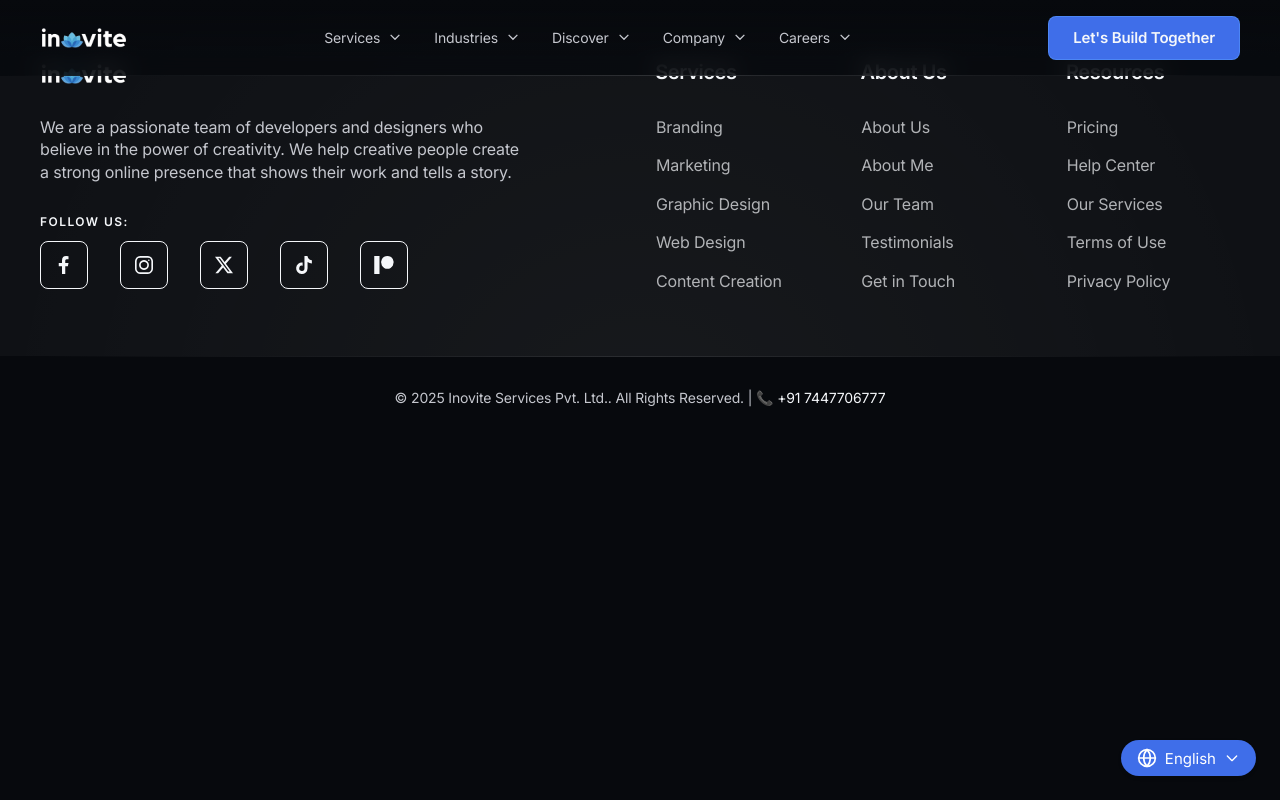
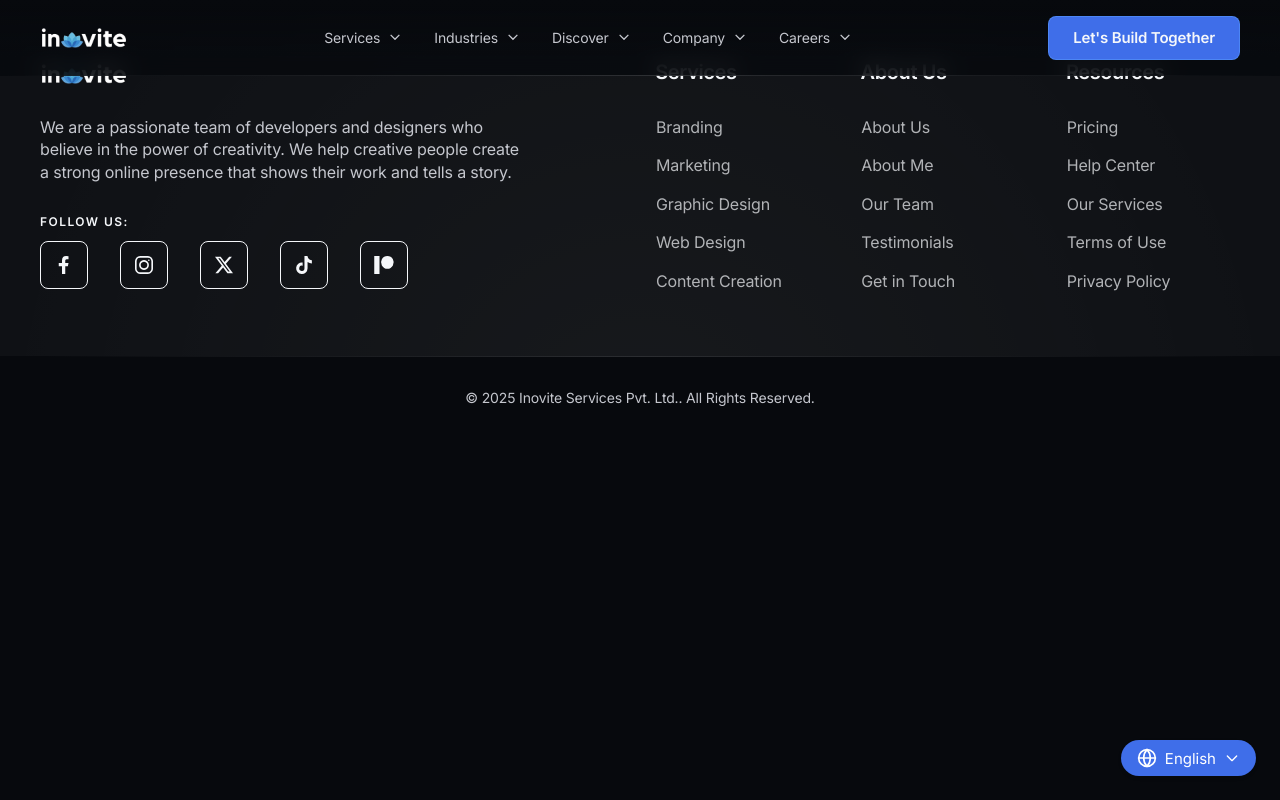
Before and after one commit to inoviteservices/inovite, a React (Vite) app: page /about in a window 1280 px wide. Built offline with nearby package versions, Linux system fonts and the light colour scheme.

Commit message:
Simplify copyright section in Footer component
Refactored footer copyright section for cleaner code.

```diff
--- a/src/components/Footer.jsx
+++ b/src/components/Footer.jsx
@@ -113,14 +113,10 @@ export default function Footer() {
 
       {/* Copyright */}
       <div className="bringer-footer-line stg-container">
-  <div className="align-center">
-    {t("footer.copyright", {
-      year: 2025,
-      company: company.name,
-    })}{" "}
-    | 📞 <a href="tel:+917447706777">+91 7447706777</a>
-  </div>
-</div>
+        <div className="align-center">
+          {t("footer.copyright", { year: 2025, company: company.name })}
+        </div>
+      </div>
     </footer>
   );
 }
```
